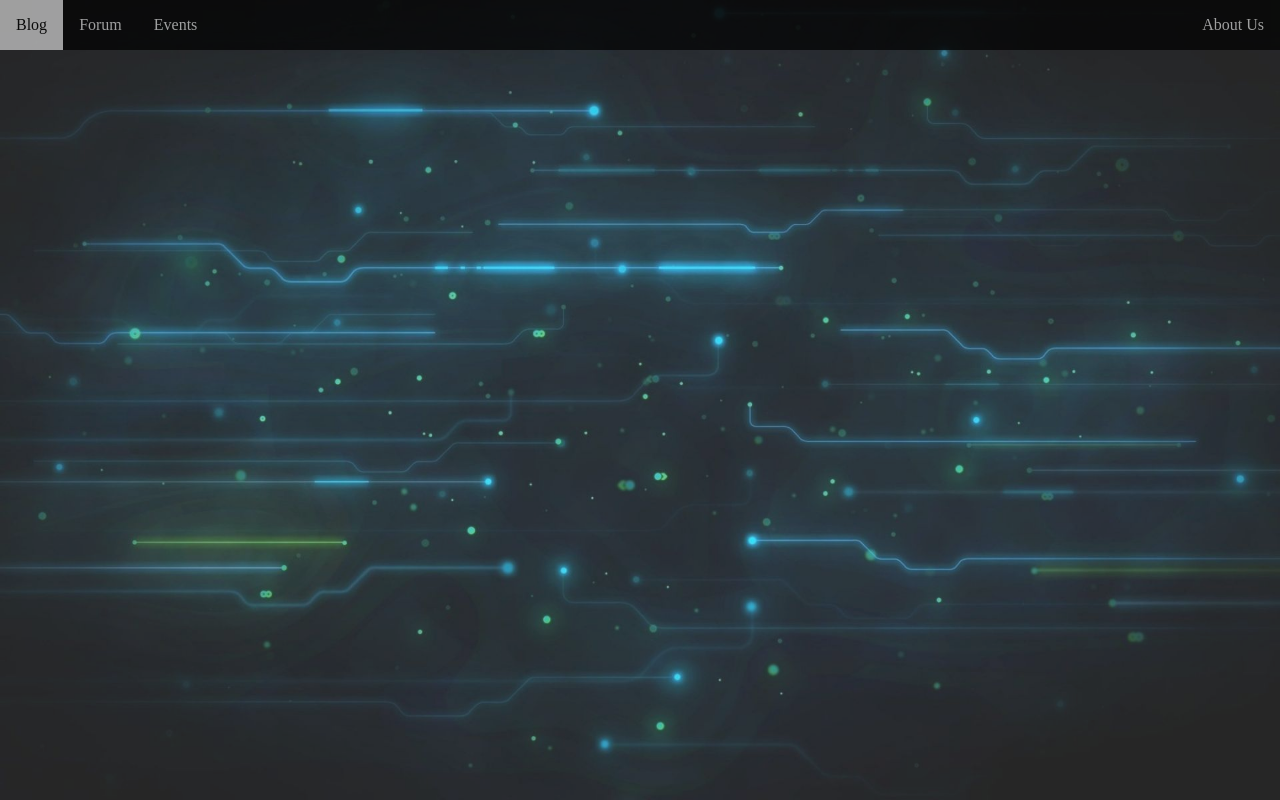
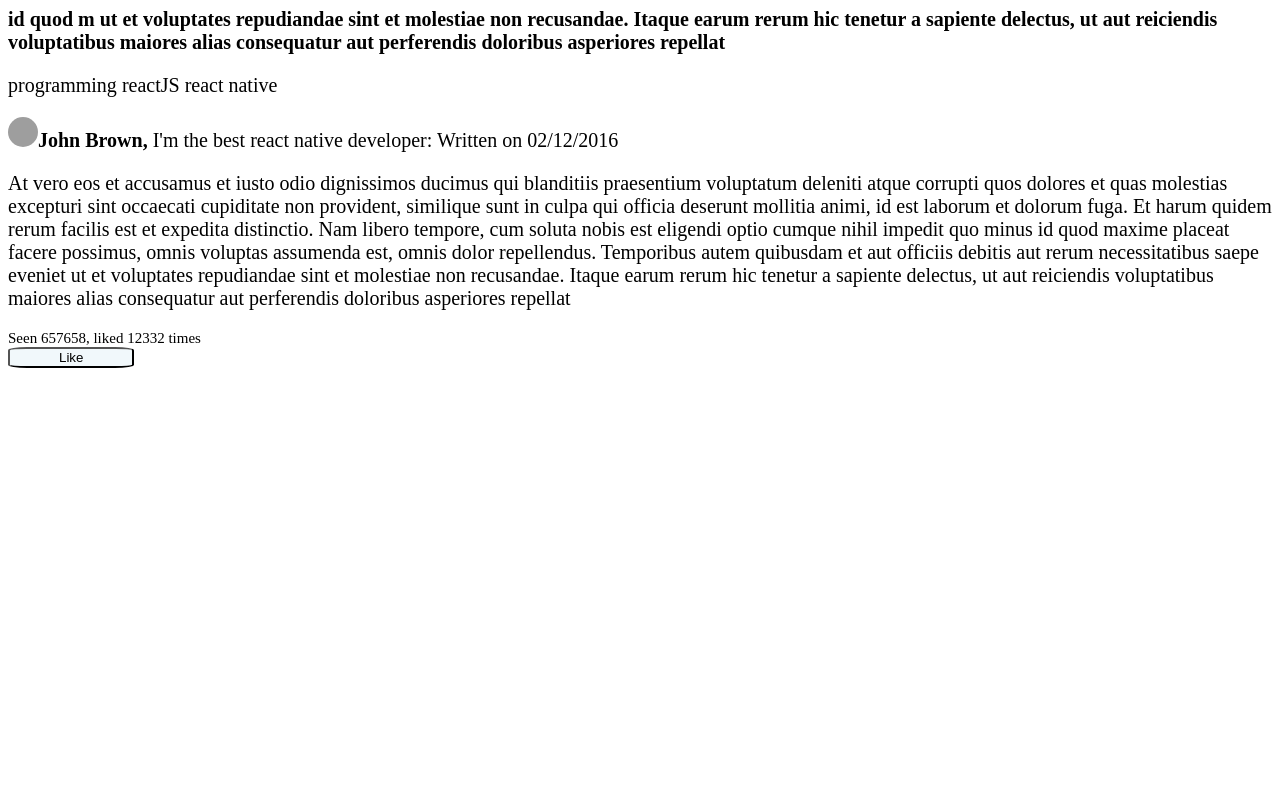
Before and after one commit to iteratehackerspace/ArmDev-, a React (Create React App) app: page / in a window 1280 px wide. Built offline with nearby package versions, Linux system fonts and the light colour scheme; grey boxes are pictures that could not be loaded; the HTML template or start-up script is replaced by a standard one.

Commit message:
blog seen & like functions

```diff
--- a/src/App.js
+++ b/src/App.js
@@ -4,30 +4,13 @@ import AllBlogPosts from './components/AllBlogPosts.jsx';
 import FrontPage from './components/frontpage/FrontPage.jsx'
 
 class App extends Component {
-  constructor() {
-    super();
-    this.state = {
-      allBlogPosts: [],
-    }
-  }
-  _handleNewBlogPost(_author, _body) {
-    const blogPost = {id: this.state.allBlogPosts.length, author: _author, body: _body};
-    this.setState({allBlogPosts: this.state.allBlogPosts.concat([blogPost])});
-  }
   render() {
     return (
       <div>
-        <FrontPage />
+        <AllBlogPosts />
       </div>
     );
   }
 }
 
 export default App;
-
-
-
-
-// <Header />
-// <NewBlogPost handleNewBlogPost={this._handleNewBlogPost.bind(this)} />
-// <AllBlogPosts allPosts={this.state.allBlogPosts} />
--- a/src/components/AllBlogPosts.jsx
+++ b/src/components/AllBlogPosts.jsx
@@ -1,15 +1,65 @@
 import React, { Component } from 'react';
+import BlogPost from './BlogPost.jsx'
 import '../css/AllBlogPosts.css'
 
 class AllBlogPosts extends Component {
+  constructor() {
+    super();
+    this.state = {
+      allBlogPosts: [
+        {
+          id: 123,
+          title: ' id quod m ut et voluptates repudiandae sint et molestiae non recusandae. Itaque earum rerum hic tenetur a sapiente delectus, ut aut reiciendis voluptatibus maiores alias consequatur aut perferendis doloribus asperiores repellat',
+          likes: 12332,
+          tags: [
+            'programming',
+            'reactJS',
+            'react native'
+          ],
+          seen: 657657,
+          time: '02/12/2016',
+          text: 'At vero eos et accusamus et iusto odio dignissimos ducimus qui blanditiis praesentium voluptatum deleniti atque corrupti quos dolores et quas molestias excepturi sint occaecati cupiditate non provident, similique sunt in culpa qui officia deserunt mollitia animi, id est laborum et dolorum fuga. Et harum quidem rerum facilis est et expedita distinctio. Nam libero tempore, cum soluta nobis est eligendi optio cumque nihil impedit quo minus id quod maxime placeat facere possimus, omnis voluptas assumenda est, omnis dolor repellendus. Temporibus autem quibusdam et aut officiis debitis aut rerum necessitatibus saepe eveniet ut et voluptates repudiandae sint et molestiae non recusandae. Itaque earum rerum hic tenetur a sapiente delectus, ut aut reiciendis voluptatibus maiores alias consequatur aut perferendis doloribus asperiores repellat',
+          author: {
+            fullName: 'John Brown',
+            ShortDescription: 'I\'m the best react native developer',
+            bigDescription: 'react native 12312years of development and blablabla',
+            followers: 321,
+            idOfAuthor: 3212321,
+            image: '../assets/trump.jpg',
+          },
+          comments: [
+            {
+              commentId: 1,
+              likes: 123123,
+              time: '02/12/2016',
+              text: 'a lot of text of comment',
+              author: {
+                fullName: 'John Brown',
+                ShortDescription: 'I\'m the best react native developer',
+                bigDescription: 'react native 12312years of development and blablabla',
+                followers: 321,
+                idOfAuthor: 3212321,
+                image: '../assets/trump.jpg',
+              },
+            }
+          ],
+        }
+      ],
+    }
+  }
+  _handleBlogPostLike(idx) {
+    let newBlogPosts = this.state.allBlogPosts;
+    newBlogPosts[idx].likes++;
+    this.setState({allBlogPosts: newBlogPosts});
+  }
+  _handleBlogPostSeen(idx) {
+    let newBlogPosts = this.state.allBlogPosts;
+    newBlogPosts[idx].seen++;
+    this.setState({allBlogPosts: newBlogPosts});
+  }
   render() {
-    const renderPosts = this.props.allPosts.map( (blogPost, id) => {
-      return (
-        <div key={id}>
-          <p className='author'>{blogPost.author}</p>
-          <p className='blogBody'>{blogPost.body}</p>
-        </div>
-      )
+    const renderPosts = this.state.allBlogPosts.map( (blogPost, idx) => {
+      return <BlogPost key={idx} post={blogPost} handleBlogPostLike={this._handleBlogPostLike.bind(this, idx)} handleBlogPostSeen={this._handleBlogPostSeen.bind(this, idx)} counter={idx}/>
     })
     return(
       <div>
```
